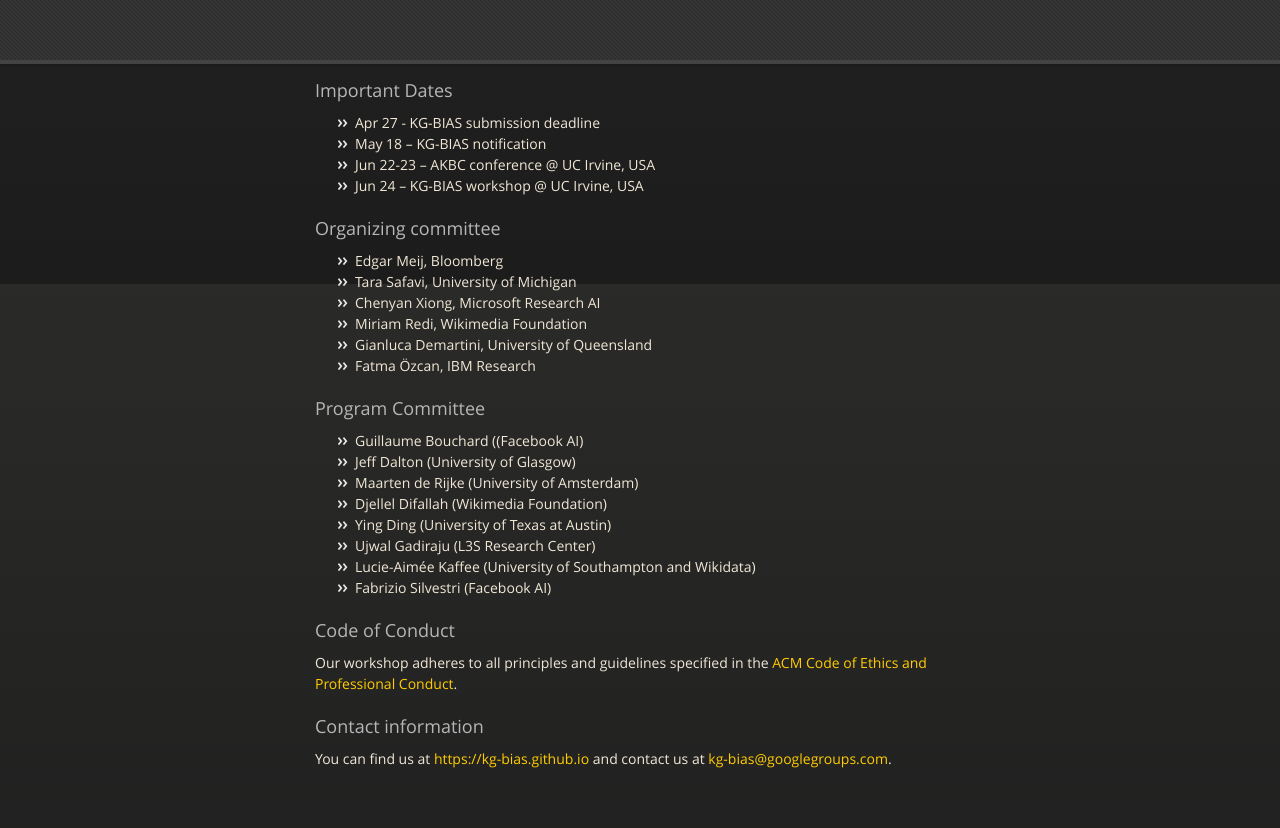
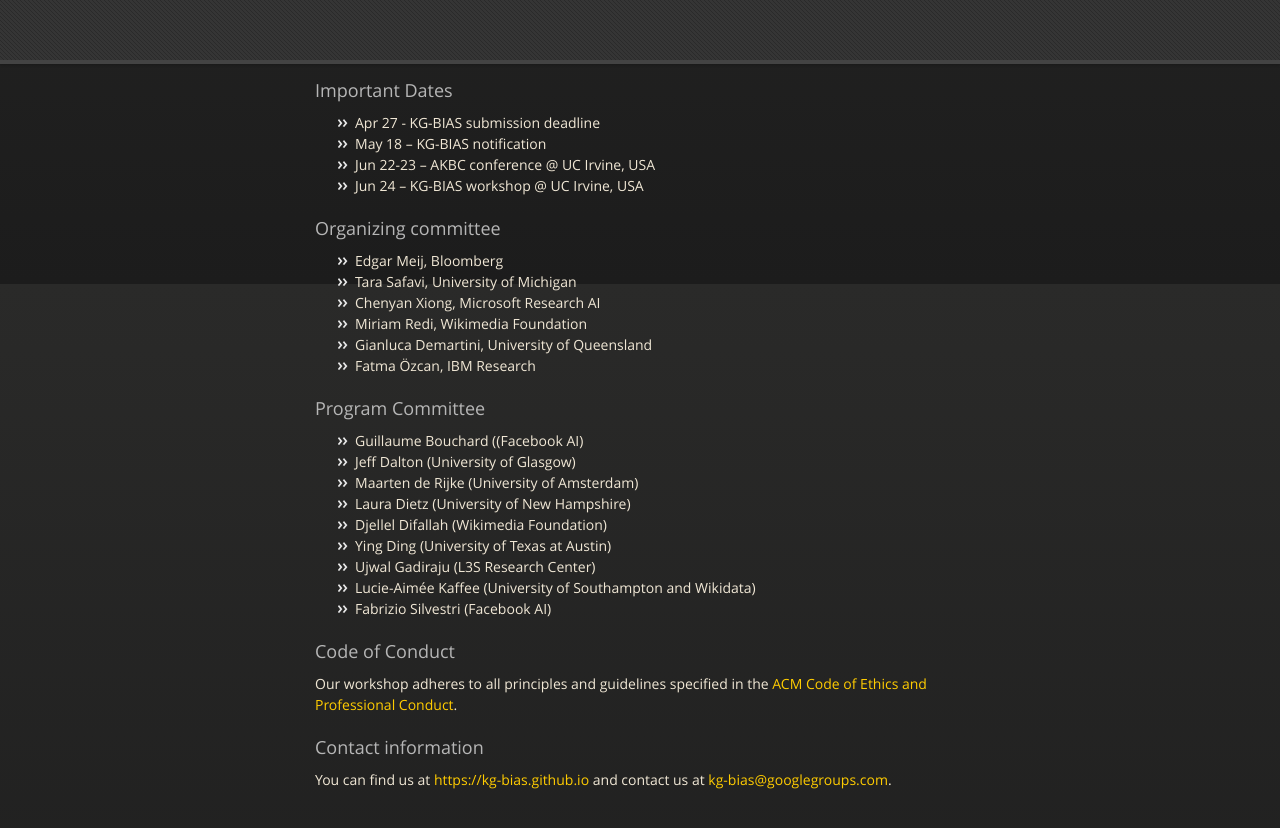
Before and after one commit to kg-bias/kg-bias.github.io, a Jekyll site: the page built from index.md, in a window 1280 px wide and 900 px high, scrolled down 1516 px. Shown: the top 828 px of the window. Built offline with Jekyll 4.4.1, drawn with Linux system fonts in a browser that asks for light colours; our own code applies the rules of GitHub Pages for plain Markdown files.

Commit message:
Update index.md

```diff
--- a/index.md
+++ b/index.md
@@ -57,6 +57,7 @@
 * Guillaume Bouchard ((Facebook AI)
 * Jeff Dalton (University of Glasgow)
 * Maarten de Rijke (University of Amsterdam)
+* Laura Dietz (University of New Hampshire)
 * Djellel Difallah (Wikimedia Foundation)
 * Ying Ding (University of Texas at Austin)
 * Ujwal Gadiraju (L3S Research Center)
```
